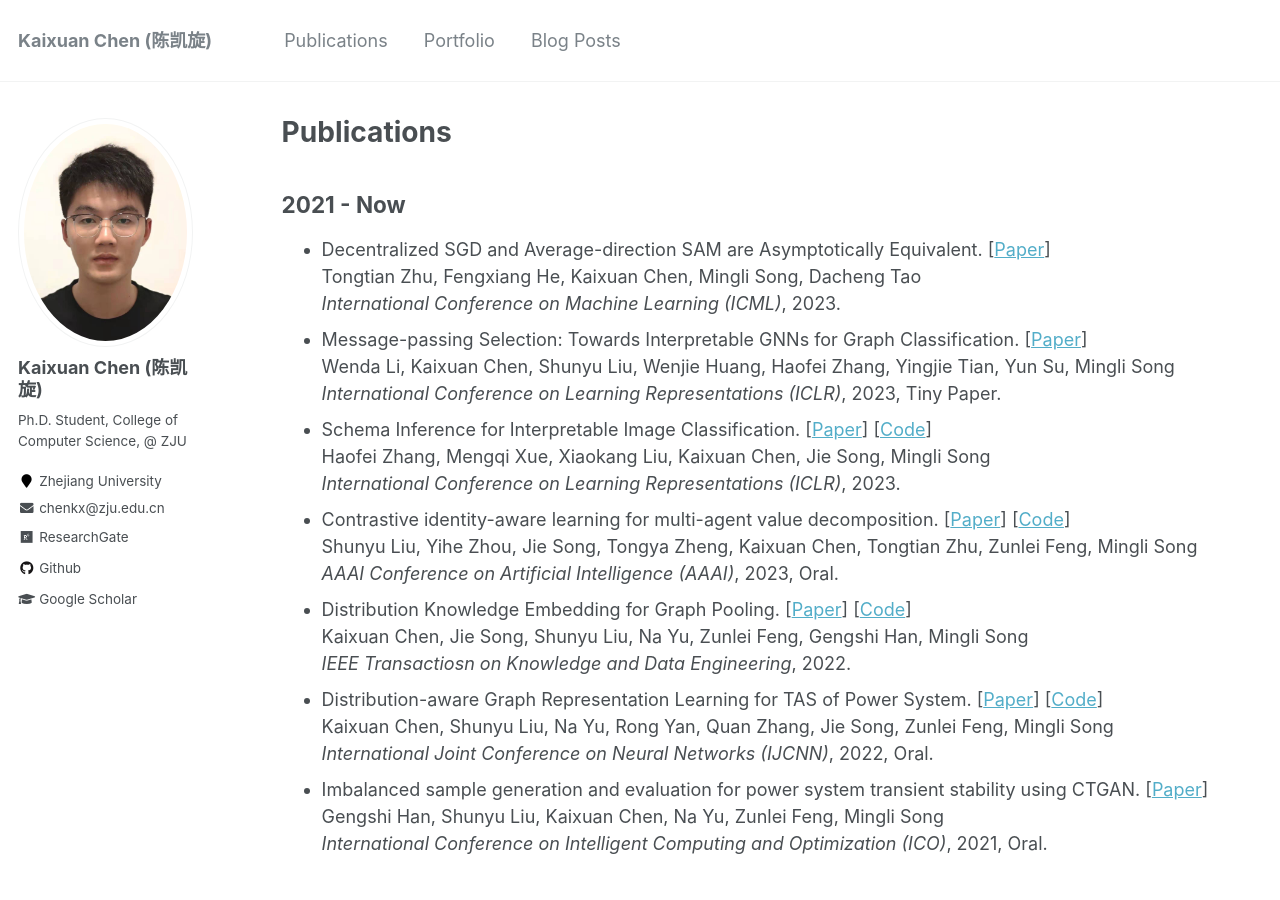
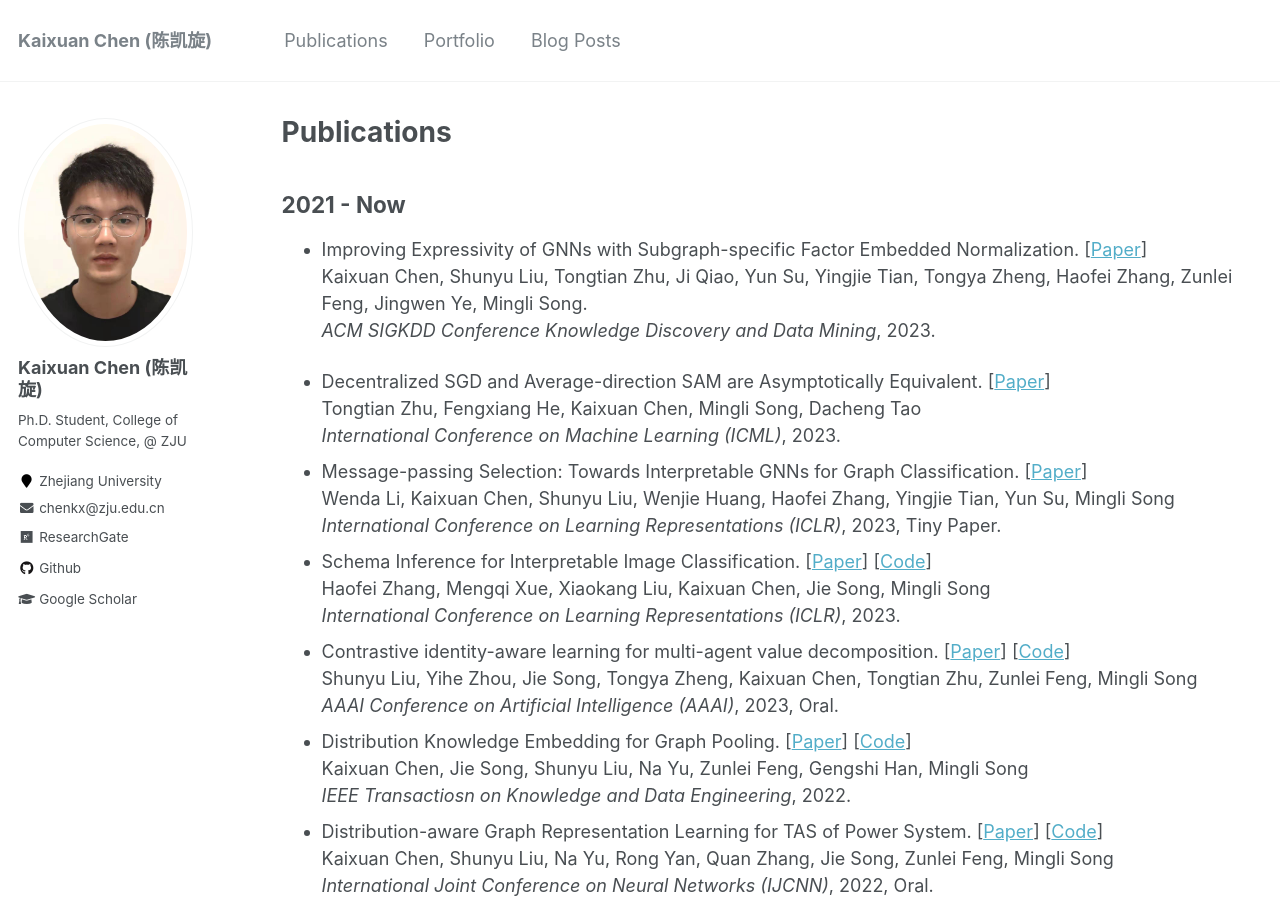
Before and after one commit to chenchkx/chenchkx.github.io, a Jekyll site: the page built from _pages/publications.md, in a window 1280 px wide and 900 px high. Built offline with Jekyll 4.4.1, drawn with Linux system fonts in a browser that asks for light colours.

Commit message:
add sigkdd pub.

```diff
--- a/_pages/publications.md
+++ b/_pages/publications.md
@@ -7,6 +7,9 @@ redirect_from:
   - /resume
 ---
 ## 2021 - Now
+- Improving Expressivity of GNNs with Subgraph-specific Factor Embedded Normalization. [[Paper](){:target="_blank"}] \\
+  Kaixuan Chen, Shunyu Liu, Tongtian Zhu, Ji Qiao, Yun Su, Yingjie Tian, Tongya Zheng, Haofei Zhang, Zunlei Feng, Jingwen Ye, Mingli Song. \\
+  *ACM SIGKDD Conference Knowledge Discovery and Data Mining*, 2023.
 
 - Decentralized SGD and Average-direction SAM are Asymptotically Equivalent. [[Paper](){:target="_blank"}] \\
   Tongtian Zhu, Fengxiang He, Kaixuan Chen, Mingli Song, Dacheng Tao \\
```
